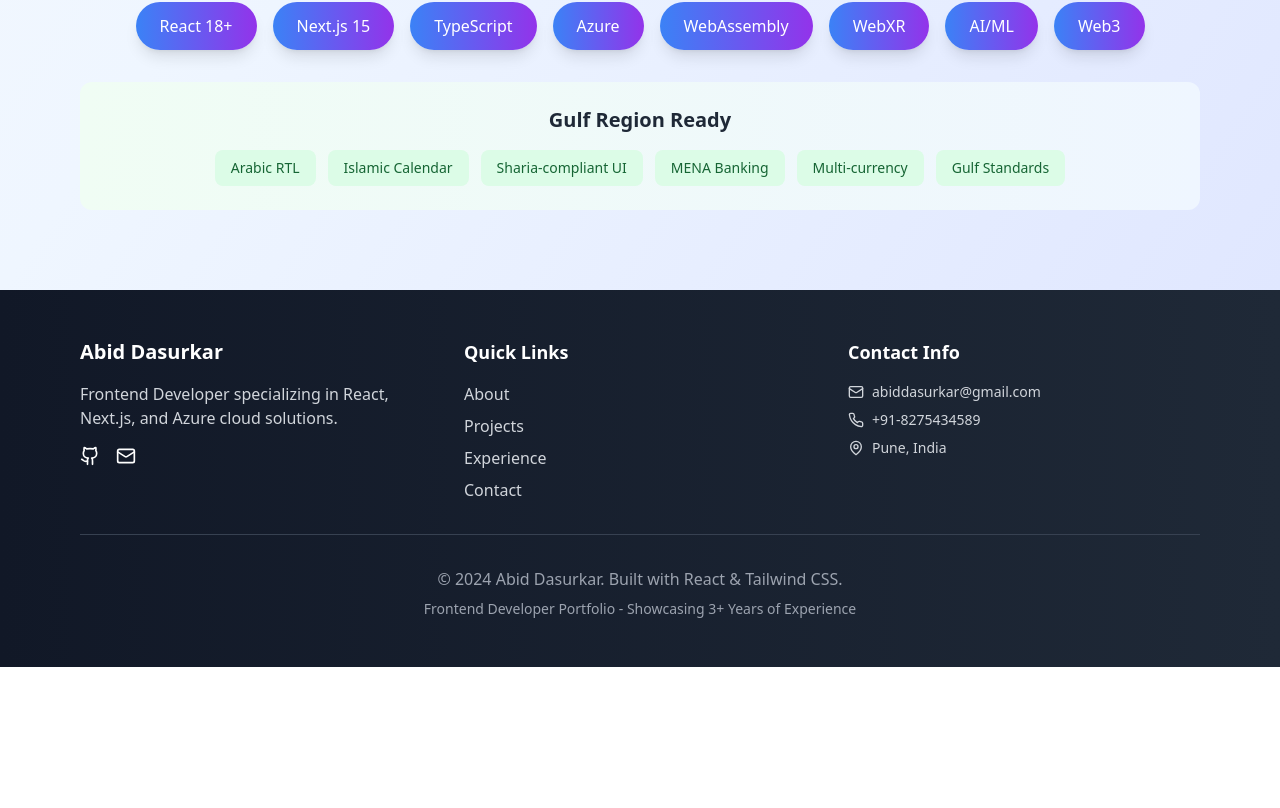
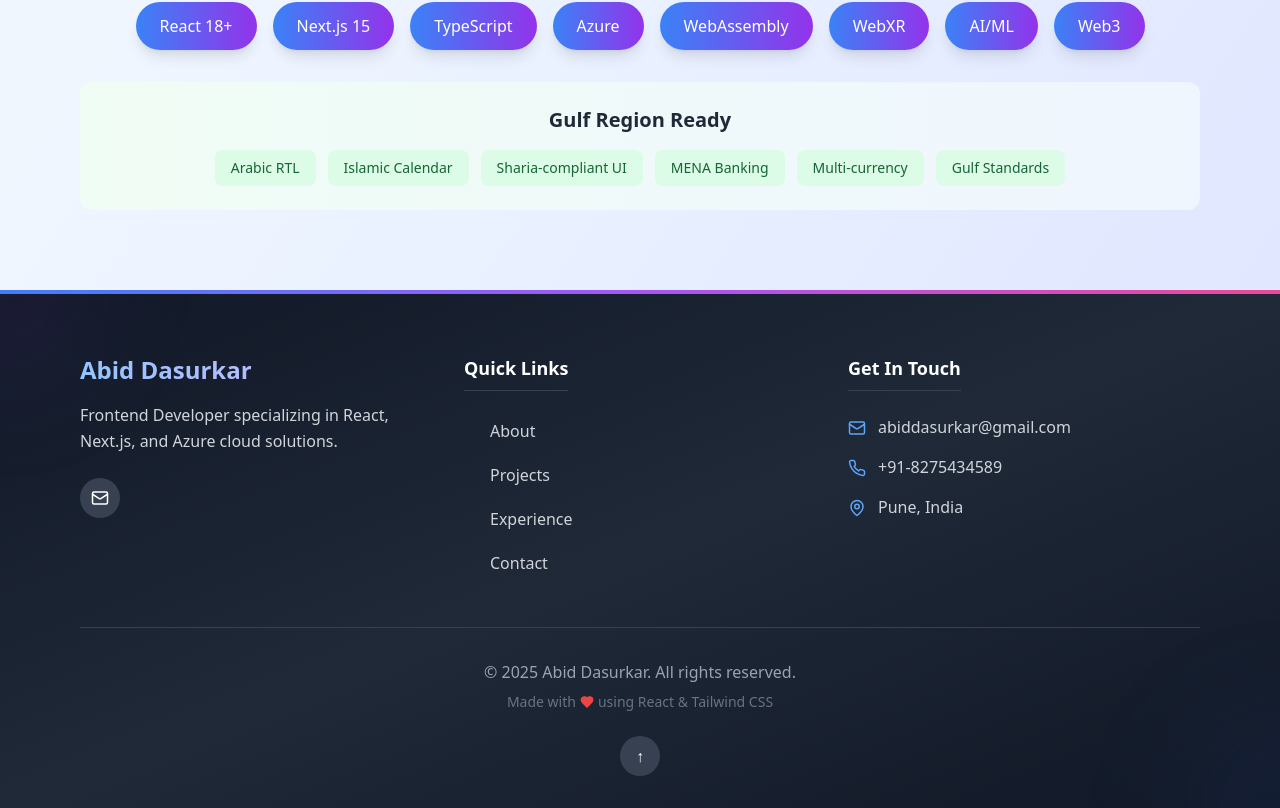
Before and after one commit to abiddasurkar/abiddasurkar, a React (Create React App) app: page / in a window 1280 px wide. Shown: the part 1702-2510 px from the top of the page. Before the commit the page ends 2369 px from the top, so only its background shows below. Built offline with nearby package versions, Linux system fonts and the light colour scheme.

Commit message:
updated footer

```diff
--- a/src/components/common/Footer.jsx
+++ b/src/components/common/Footer.jsx
@@ -1,10 +1,11 @@
-import React from 'react';
+import React, { useState, useEffect } from 'react';
 import { Link } from 'react-router-dom';
-import { Github, Mail, Phone, MapPin } from 'lucide-react';
+import { Github, Mail, Phone, MapPin, Linkedin, Twitter, ExternalLink, Heart } from 'lucide-react';
 import { useAppContext } from '../../context/AppContext';
 
 const Footer = () => {
   const { user } = useAppContext();
+  const [currentYear, setCurrentYear] = useState(new Date().getFullYear());
 
   const quickLinks = [
     { path: '/about', label: 'About' },
@@ -13,59 +14,112 @@ const Footer = () => {
     { path: '/contact', label: 'Contact' }
   ];
 
+  const socialLinks = [
+    { icon: Github, href: user.githubUrl, label: 'GitHub' },
+    { icon: Linkedin, href: user.linkedinUrl, label: 'LinkedIn' },
+    { icon: Twitter, href: user.twitterUrl, label: 'Twitter' },
+    { icon: Mail, href: `mailto:${user.email}`, label: 'Email' }
+  ];
+
+  // Update year on component mount
+  useEffect(() => {
+    setCurrentYear(new Date().getFullYear());
+  }, []);
+
   return (
-    <footer className="bg-gradient-to-r from-gray-900 to-gray-800 text-white py-12">
-      <div className="max-w-6xl mx-auto px-4">
-        <div className="grid md:grid-cols-3 gap-8">
-          <div>
-            <h3 className="text-xl font-bold mb-4">{user.name}</h3>
-            <p className="text-gray-300 mb-4">
-              Frontend Developer specializing in React, Next.js, and Azure cloud solutions.
+    <footer className="relative bg-gradient-to-br from-gray-900 via-gray-800 to-gray-900 text-white pt-16 pb-8 overflow-hidden">
+      {/* Decorative elements */}
+      <div className="absolute top-0 left-0 w-full h-1 bg-gradient-to-r from-blue-500 via-purple-500 to-pink-500"></div>
+      <div className="absolute -bottom-20 -right-20 w-40 h-40 rounded-full bg-blue-500/10 blur-3xl"></div>
+      <div className="absolute -top-20 -left-20 w-40 h-40 rounded-full bg-purple-500/10 blur-3xl"></div>
+
+      <div className="max-w-6xl mx-auto px-4 relative z-10">
+        <div className="grid md:grid-cols-3 gap-8 mb-12">
+          {/* Brand section */}
+          <div className="md:col-span-1">
+            <h3 className="text-2xl font-bold mb-4 bg-gradient-to-r from-blue-300 to-purple-300 bg-clip-text text-transparent">
+              {user.name}
+            </h3>
+            <p className="text-gray-300 mb-6 leading-relaxed">
+              {user.tagline || "Frontend Developer specializing in React, Next.js, and Azure cloud solutions."}
             </p>
             <div className="flex space-x-4">
-              <Github className="hover:text-blue-400 cursor-pointer transition-colors" size={20} />
-              <Mail className="hover:text-blue-400 cursor-pointer transition-colors" size={20} />
+              {socialLinks.map((social, index) => (
+                social.href && (
+                  <a
+                    key={index}
+                    href={social.href}
+                    target="_blank"
+                    rel="noopener noreferrer"
+                    className="flex items-center justify-center w-10 h-10 rounded-full bg-gray-700 hover:bg-gradient-to-r hover:from-blue-600 hover:to-purple-600 transition-all duration-300 transform hover:-translate-y-1 hover:shadow-lg group"
+                    aria-label={social.label}
+                  >
+                    <social.icon size={18} className="group-hover:text-white transition-colors" />
+                  </a>
+                )
+              ))}
             </div>
           </div>
 
-          <div>
-            <h4 className="text-lg font-semibold mb-4">Quick Links</h4>
-            <ul className="space-y-2 text-gray-300">
+          {/* Quick Links */}
+          <div className="md:col-span-1">
+            <h4 className="text-lg font-semibold mb-6 pb-2 border-b border-gray-700 inline-block">Quick Links</h4>
+            <ul className="space-y-3">
               {quickLinks.map(link => (
                 <li key={link.path}>
                   <Link
                     to={link.path}
-                    className="hover:text-blue-400 transition-colors"
+                    className="flex items-center text-gray-300 hover:text-blue-400 transition-all duration-300 group py-1"
                   >
-                    {link.label}
+                    <ExternalLink size={14} className="mr-3 opacity-0 group-hover:opacity-100 transition-opacity" />
+                    <span className="group-hover:translate-x-1 transition-transform">{link.label}</span>
                   </Link>
                 </li>
               ))}
             </ul>
           </div>
 
-          <div>
-            <h4 className="text-lg font-semibold mb-4">Contact Info</h4>
-            <ul className="space-y-2 text-gray-300 text-sm">
-              <li className="flex items-center">
-                <Mail size={16} className="mr-2" />
-                {user.email}
+          {/* Contact Info */}
+          <div className="md:col-span-1">
+            <h4 className="text-lg font-semibold mb-6 pb-2 border-b border-gray-700 inline-block">Get In Touch</h4>
+            <ul className="space-y-4">
+              <li className="flex items-start">
+                <Mail size={18} className="mr-3 mt-1 text-blue-400 flex-shrink-0" />
+                <a href={`mailto:${user.email}`} className="text-gray-300 hover:text-blue-400 transition-colors break-all">
+                  {user.email}
+                </a>
               </li>
-              <li className="flex items-center">
-                <Phone size={16} className="mr-2" />
-                {user.phone}
+              <li className="flex items-start">
+                <Phone size={18} className="mr-3 mt-1 text-blue-400 flex-shrink-0" />
+                <a href={`tel:${user.phone}`} className="text-gray-300 hover:text-blue-400 transition-colors">
+                  {user.phone}
+                </a>
               </li>
-              <li className="flex items-center">
-                <MapPin size={16} className="mr-2" />
-                {user.location}
+              <li className="flex items-start">
+                <MapPin size={18} className="mr-3 mt-1 text-blue-400 flex-shrink-0" />
+                <span className="text-gray-300">{user.location}</span>
               </li>
             </ul>
           </div>
         </div>
 
-        <div className="border-t border-gray-700 mt-8 pt-8 text-center text-gray-400">
-          <p>&copy; 2024 {user.name}. Built with React & Tailwind CSS.</p>
-          <p className="text-sm mt-2">Frontend Developer Portfolio - Showcasing 3+ Years of Experience</p>
+        {/* Copyright section */}
+        <div className="border-t border-gray-700 pt-8 text-center">
+          <p className="text-gray-400 mb-2 flex items-center justify-center">
+            &copy; {currentYear} {user.name}. All rights reserved.
+          </p>
+          <p className="text-sm text-gray-500 flex items-center justify-center">
+            Made with <Heart size={14} className="mx-1 text-red-500 fill-current" /> using React & Tailwind CSS
+          </p>
+
+          {/* Back to top button */}
+          <button
+            onClick={() => window.scrollTo({ top: 0, behavior: 'smooth' })}
+            className="mt-6 mx-auto flex items-center justify-center w-10 h-10 rounded-full bg-gray-700 hover:bg-gradient-to-r hover:from-blue-600 hover:to-purple-600 transition-all duration-300 transform hover:-translate-y-1"
+            aria-label="Back to top"
+          >
+            ↑
+          </button>
         </div>
       </div>
     </footer>
```
